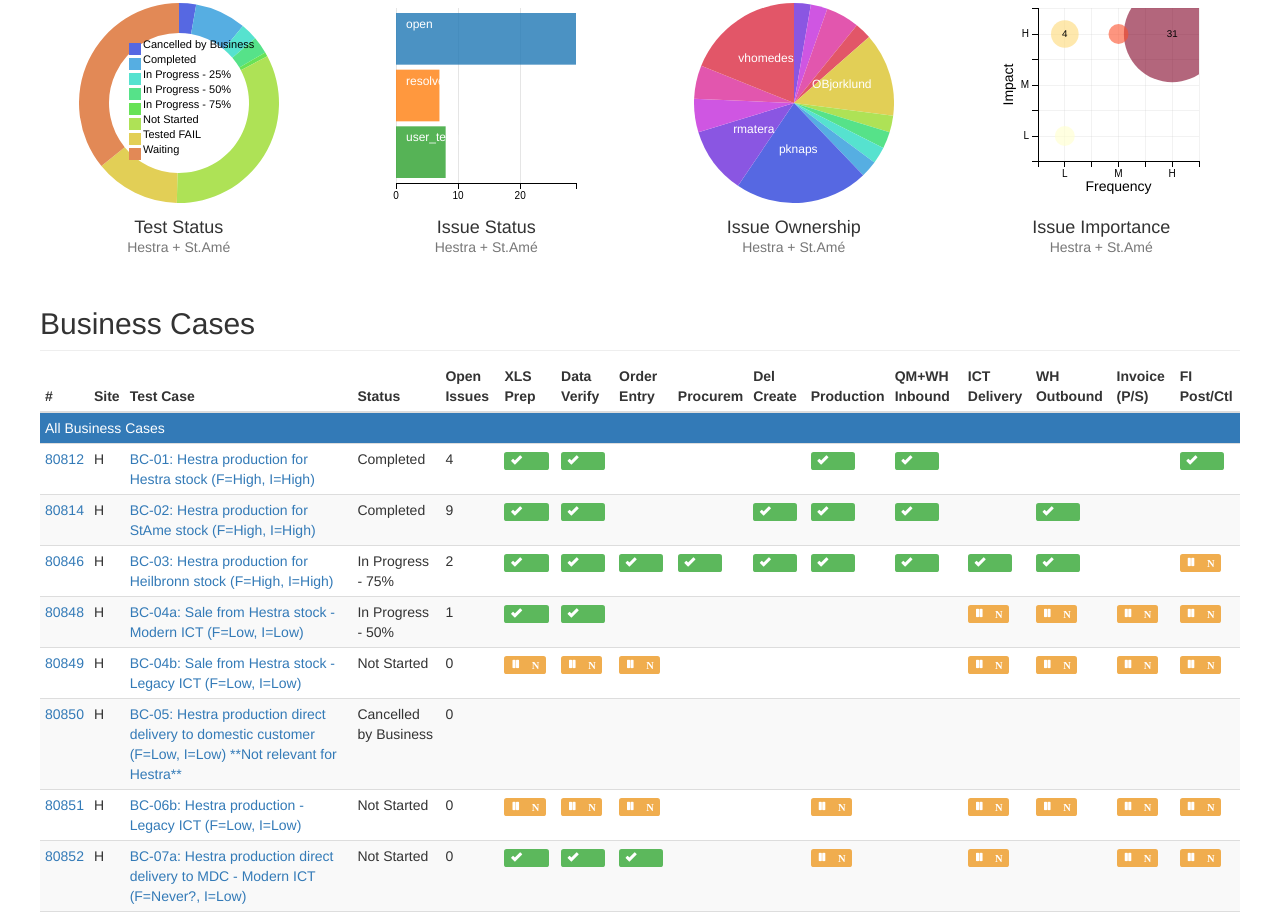
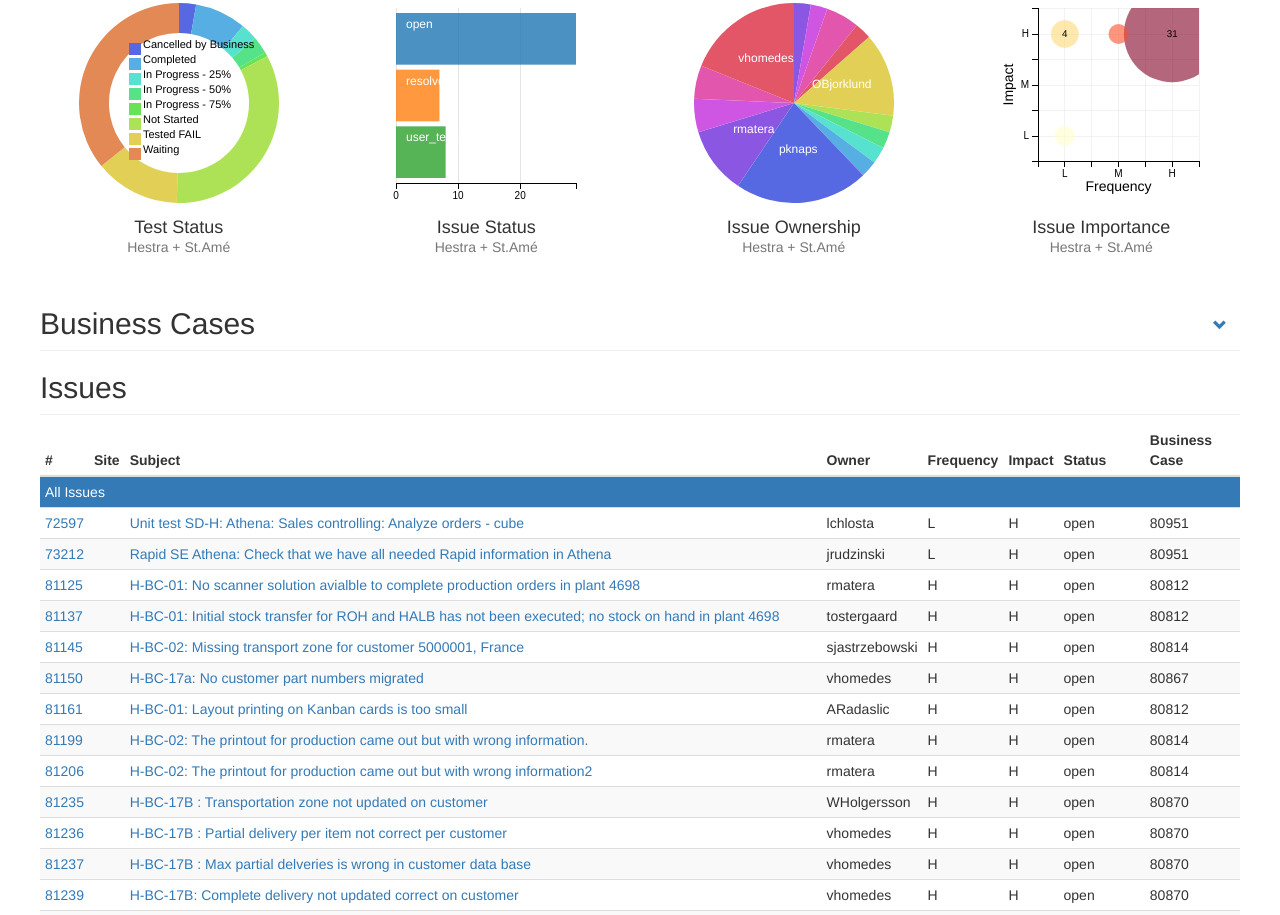
Before and after one commit to lrestifo/proj-rapid-dash, a plain HTML site: page index.html in a window 1280 px wide. Shown: the part 137-1052 px from the top of the page. Drawn offline with Linux system fonts and the light colour scheme.

Commit message:
Added support for collapsible tables

```diff
--- a/index.html
+++ b/index.html
@@ -82,9 +82,16 @@
             </div>
           </div>
 
-          <h2 class="sub-header">Business Cases</h2>
+          <h2 class="sub-header">
+            Business Cases
+            <span class="pull-right">
+              <button type="button" class="btn btn-link" title="Toggle visibility" data-toggle="collapse" data-target="#bc-table-div">
+                <span class="glyphicon glyphicon-chevron-down"></span>
+              </button>
+            </span>
+          </h2>
           <div class="spinner" id="spinner0"></div>
-          <div class="table-responsive">
+          <div class="table-responsive collapse" id="bc-table-div">
             <table class="table table-striped table-hover table-condensed" id="bc-table">
               <thead>
                 <tr>
--- a/js/proj_rapid_dash.js
+++ b/js/proj_rapid_dash.js
@@ -22,6 +22,7 @@ var factsLoaded = false;  // Boolean set after loading, enables filters
 // Filter on facts is page-wide
 var filterLocn = 0;       // 0=All, 1=Hestra, 2=StAme
 var siteDim;              // Dimension to filter upon
+var issueSiteDim;         // For issues, too
 
 // Create the spinning wheel while waiting for data load
 // See http://fgnass.github.io/spin.js/
@@ -149,6 +150,7 @@ d3.json("./data/issues.json", function (data) {
 
   // Run the data through crossfilter and load facts and dimensions
   issueFacts = crossfilter(data);
+  issueSiteDim = issueFacts.dimension(function (d) { return d.site; });
   var issueDim = issueFacts.dimension(function (d) { return d.id; });
   var issueStatusDim = issueFacts.dimension(function (d) { return d.status; });
   var issueStatusGroup = issueStatusDim.group();
@@ -166,6 +168,24 @@ d3.json("./data/issues.json", function (data) {
     .title(function (d) { return d.value + " " + d.key + toPlural(" issue",d.key); })
     .elasticX(true)
     .xAxis().ticks(4);
+
+  // Table of Issues -- Shows them all
+  issueTable.width(960).height(800)
+    .dimension(issueDim)
+    .group(function(d) { return ( filterLocn == 0 ? "All Issues" : ( filterLocn == 1 ? "Issues Hestra" : "Issues St.Amé" ) ); })
+    .size(200)
+    .columns([
+      function(d) { return ticketA(d.id, d.id); },
+      function(d) { return d.site; },
+      function(d) { return ticketA(d.id, d.subject); },
+      function(d) { return d.owner; },
+      function(d) { return d.frequency; },
+      function(d) { return d.impact; },
+      function(d) { return d.status; },
+      function(d) { return d.bc; }
+      ])
+      .sortBy(function(d){ return d.id; })
+      .order(d3.ascending);
 
   // Issue owners pie chart -- From now on only active issues
   issueStatusDim.filter(function (d) { return d != "resolved"; });
@@ -191,7 +211,6 @@ d3.json("./data/issues.json", function (data) {
   });
   var issueFreqImpGroup = issueFreqImpDim.group();
 
-  //------------------------------------------------------------
   // Assign a temperature to each combination of frequency and impact
   // ranging from 40 to 200 "degrees"
   var temperature = function(fi) {
@@ -260,24 +279,6 @@ d3.json("./data/issues.json", function (data) {
       }
     });
 
-  // Table of Issues
-  issueTable.width(960).height(800)
-      .dimension(issueDim)
-      .group(function(d) { return ( filterLocn == 0 ? "All Issues" : ( filterLocn == 1 ? "Issues Hestra" : "Issues St.Amé" ) ); })
-      .size(200)
-      .columns([
-        function(d) { return ticketA(d.id, d.id); },
-        function(d) { return d.site; },
-        function(d) { return ticketA(d.id, d.subject); },
-        function(d) { return d.owner; },
-        function(d) { return d.frequency; },
-        function(d) { return d.impact; },
-        function(d) { return d.status; },
-        function(d) { return d.bc; }
-      ])
-      .sortBy(function(d){ return d.id; })
-      .order(d3.ascending);
-
     // Render the charts
     dc.renderAll("ii");
 
```
Also changed, not shown: 1 other file.
